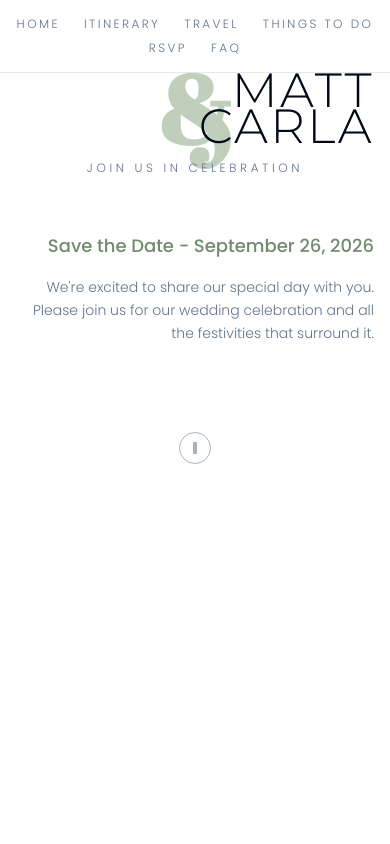
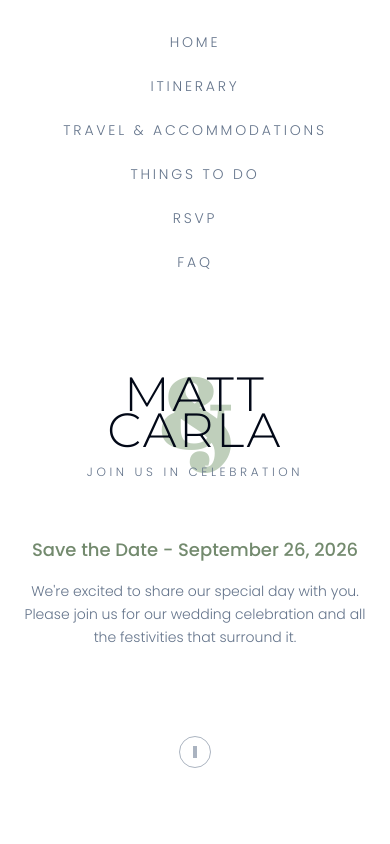
Before and after one commit to theplaylabs/layered-sticky-canvas, a React (Vite) app: page / in a window 390 px wide. Shown: the top 844 px of the page. Built offline with nearby package versions, Linux system fonts and the light colour scheme.

Commit message:
Fix mobile navigation and layout
Adjusted mobile navigation to stacked, centered, and scrollable. Restored desktop layout and styling for "Matt & Carla" and related sections to previous state.

```diff
--- a/src/components/ContentSection.tsx
+++ b/src/components/ContentSection.tsx
@@ -47,7 +47,7 @@ const ContentSection: React.FC<ContentSectionProps> = ({
       )}
 
       {/* Content Container */}
-      <div className="relative z-10 py-16 px-4 md:px-16 md:ml-[232px] md:mr-[122px]">
+      <div className="relative z-10 py-16 px-4 md:ml-[232px] md:mr-[122px] md:px-16">
         {children}
       </div>
     </section>
--- a/src/components/Layout.tsx
+++ b/src/components/Layout.tsx
@@ -7,29 +7,27 @@ interface LayoutProps {
 const Layout: React.FC<LayoutProps> = ({ children }) => {
   return (
     <div className="min-h-screen w-full relative">
-      {/* Mobile Navigation - Top Bar */}
-      <nav className="md:hidden fixed top-0 left-0 right-0 z-50 bg-white/95 backdrop-blur-sm border-b border-gray-200">
-        <div className="flex justify-center py-4">
-          <div className="flex flex-wrap justify-center gap-x-6 gap-y-2 px-4">
-            <a href="#home" className="text-xs font-primary font-light tracking-[0.2em] text-muted-foreground hover:text-primary cursor-pointer transition-colors uppercase">
+      {/* Mobile Navigation - Simple Stacked Center */}
+      <nav className="md:hidden w-full py-8">
+        <div className="flex flex-col items-center space-y-6">
+          <a href="#home" className="text-sm font-primary font-light tracking-[0.2em] text-muted-foreground hover:text-primary cursor-pointer transition-colors uppercase">
             Home
           </a>
-            <a href="#schedule" className="text-xs font-primary font-light tracking-[0.2em] text-muted-foreground hover:text-primary cursor-pointer transition-colors uppercase">
+          <a href="#schedule" className="text-sm font-primary font-light tracking-[0.2em] text-muted-foreground hover:text-primary cursor-pointer transition-colors uppercase">
             Itinerary
           </a>
-            <a href="#travel" className="text-xs font-primary font-light tracking-[0.2em] text-muted-foreground hover:text-primary cursor-pointer transition-colors uppercase">
-              Travel
+          <a href="#travel" className="text-sm font-primary font-light tracking-[0.2em] text-muted-foreground hover:text-primary cursor-pointer transition-colors uppercase">
+            Travel & Accommodations
           </a>
-            <a href="#things-to-do" className="text-xs font-primary font-light tracking-[0.2em] text-muted-foreground hover:text-primary cursor-pointer transition-colors uppercase">
+          <a href="#things-to-do" className="text-sm font-primary font-light tracking-[0.2em] text-muted-foreground hover:text-primary cursor-pointer transition-colors uppercase">
             Things to Do
           </a>
-            <a href="#rsvp" className="text-xs font-primary font-light tracking-[0.2em] text-muted-foreground hover:text-primary cursor-pointer transition-colors uppercase">
+          <a href="#rsvp" className="text-sm font-primary font-light tracking-[0.2em] text-muted-foreground hover:text-primary cursor-pointer transition-colors uppercase">
             RSVP
           </a>
-            <a href="#faq" className="text-xs font-primary font-light tracking-[0.2em] text-muted-foreground hover:text-primary cursor-pointer transition-colors uppercase">
+          <a href="#faq" className="text-sm font-primary font-light tracking-[0.2em] text-muted-foreground hover:text-primary cursor-pointer transition-colors uppercase">
             FAQ
           </a>
-          </div>
         </div>
       </nav>
 
@@ -62,7 +60,7 @@ const Layout: React.FC<LayoutProps> = ({ children }) => {
       <div className="hidden md:block fixed right-[60px] top-0 h-full w-[10.8px] z-50" style={{ backgroundColor: '#738a6e' }}></div>
 
       {/* Main Content Area */}
-      <main className="w-full md:ml-0">
+      <main className="w-full">
         {children}
       </main>
     </div>
--- a/src/pages/Index.tsx
+++ b/src/pages/Index.tsx
@@ -31,31 +31,32 @@ const Index = () => {
         backgroundColor="hsl(var(--background))"
         className="min-h-screen"
       >
-        <div className="text-right md:text-right text-center space-y-6">
+        {/* Mobile Layout */}
+        <div className="md:hidden text-center space-y-6">
           <div className="space-y-2 relative">
-            {/* Large green ampersand background */}
-            <div className="absolute inset-0 flex items-center justify-center md:justify-end -mt-8 md:-mt-16">
-              <span className="text-[6rem] md:text-[11.34rem] font-accent font-bold select-none" style={{ color: '#bfcfbb' }}>&</span>
+            {/* Large green ampersand background for mobile */}
+            <div className="absolute inset-0 flex items-center justify-center -mt-8">
+              <span className="text-[6rem] font-accent font-bold select-none" style={{ color: '#bfcfbb' }}>&</span>
             </div>
 
-            {/* Names layered on top */}
-            <div className="relative z-10" style={{ marginRight: '0px' }}>
-              <h1 className="text-5xl md:text-8xl font-secondary font-light tracking-wider text-foreground leading-[0.75]">
+            {/* Names layered on top for mobile */}
+            <div className="relative z-10">
+              <h1 className="text-5xl font-secondary font-light tracking-wider text-foreground leading-[0.75]">
                 MATT
               </h1>
-              <h2 className="text-5xl md:text-8xl font-secondary font-light tracking-wider text-foreground leading-[0.75]">
+              <h2 className="text-5xl font-secondary font-light tracking-wider text-foreground leading-[0.75]">
                 CARLA
               </h2>
             </div>
 
-            <div className="text-center md:text-right relative z-10" style={{ marginRight: '0px' }}>
-              <p className="text-xs md:text-sm font-primary font-light tracking-[0.3em] text-muted-foreground uppercase mt-4">
+            <div className="text-center relative z-10">
+              <p className="text-xs font-primary font-light tracking-[0.3em] text-muted-foreground uppercase mt-4">
                 Join us in celebration
               </p>
             </div>
           </div>
 
-          <div className="max-w-md mx-auto md:ml-auto space-y-4 pt-8">
+          <div className="max-w-md mx-auto space-y-4 pt-8">
             <h3 className="text-lg font-primary font-medium" style={{ color: '#738a6e' }}>
               Save the Date - September 26, 2026
             </h3>
@@ -66,7 +67,50 @@ const Index = () => {
           </div>
 
           {/* Scroll indicator */}
-          <div className="pt-16 flex justify-center md:justify-end">
+          <div className="pt-16 flex justify-center">
+            <div className="w-8 h-8 border border-muted-foreground rounded-full flex items-center justify-center animate-pulse">
+              <div className="w-1 h-3 bg-muted-foreground"></div>
+            </div>
+          </div>
+        </div>
+
+        {/* Desktop Layout - Original Design */}
+        <div className="hidden md:block text-right space-y-6">
+          <div className="space-y-2 relative">
+            {/* Large green ampersand background */}
+            <div className="absolute inset-0 flex items-center justify-end" style={{ marginTop: '-60px' }}>
+              <span className="text-[11.34rem] font-accent font-bold select-none" style={{ color: '#bfcfbb' }}>&</span>
+            </div>
+
+            {/* Names layered on top */}
+            <div className="relative z-10" style={{ marginRight: '55px' }}>
+              <h1 className="text-8xl font-secondary font-light tracking-wider text-foreground leading-[0.75]">
+                MATT
+              </h1>
+              <h2 className="text-8xl font-secondary font-light tracking-wider text-foreground leading-[0.75]">
+                CARLA
+              </h2>
+            </div>
+
+            <div className="text-right relative z-10" style={{ marginRight: '55px' }}>
+              <p className="text-sm font-primary font-light tracking-[0.3em] text-muted-foreground uppercase mt-4">
+                Join us in celebration
+              </p>
+            </div>
+          </div>
+
+          <div className="max-w-md ml-auto space-y-4 pt-8">
+            <h3 className="text-lg font-primary font-medium" style={{ color: '#738a6e' }}>
+              Save the Date - September 26, 2026
+            </h3>
+            <p className="text-sm font-primary font-light text-muted-foreground leading-relaxed">
+              We're excited to share our special day with you. Please join us for our
+              wedding celebration and all the festivities that surround it.
+            </p>
+          </div>
+
+          {/* Scroll indicator */}
+          <div className="pt-16 flex justify-end">
             <div className="w-8 h-8 border border-muted-foreground rounded-full flex items-center justify-center animate-pulse">
               <div className="w-1 h-3 bg-muted-foreground"></div>
             </div>
```
Lines whose indentation alone changed are shown as unchanged.
